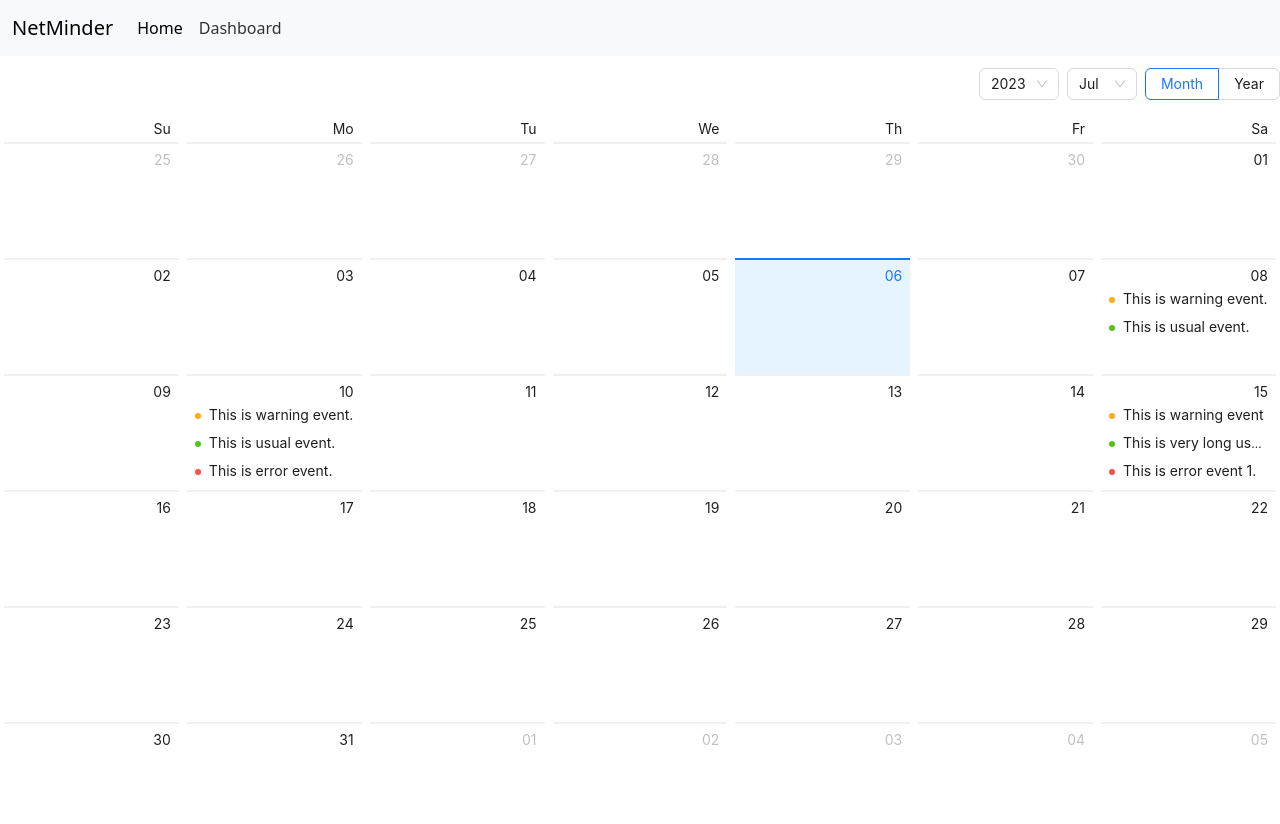
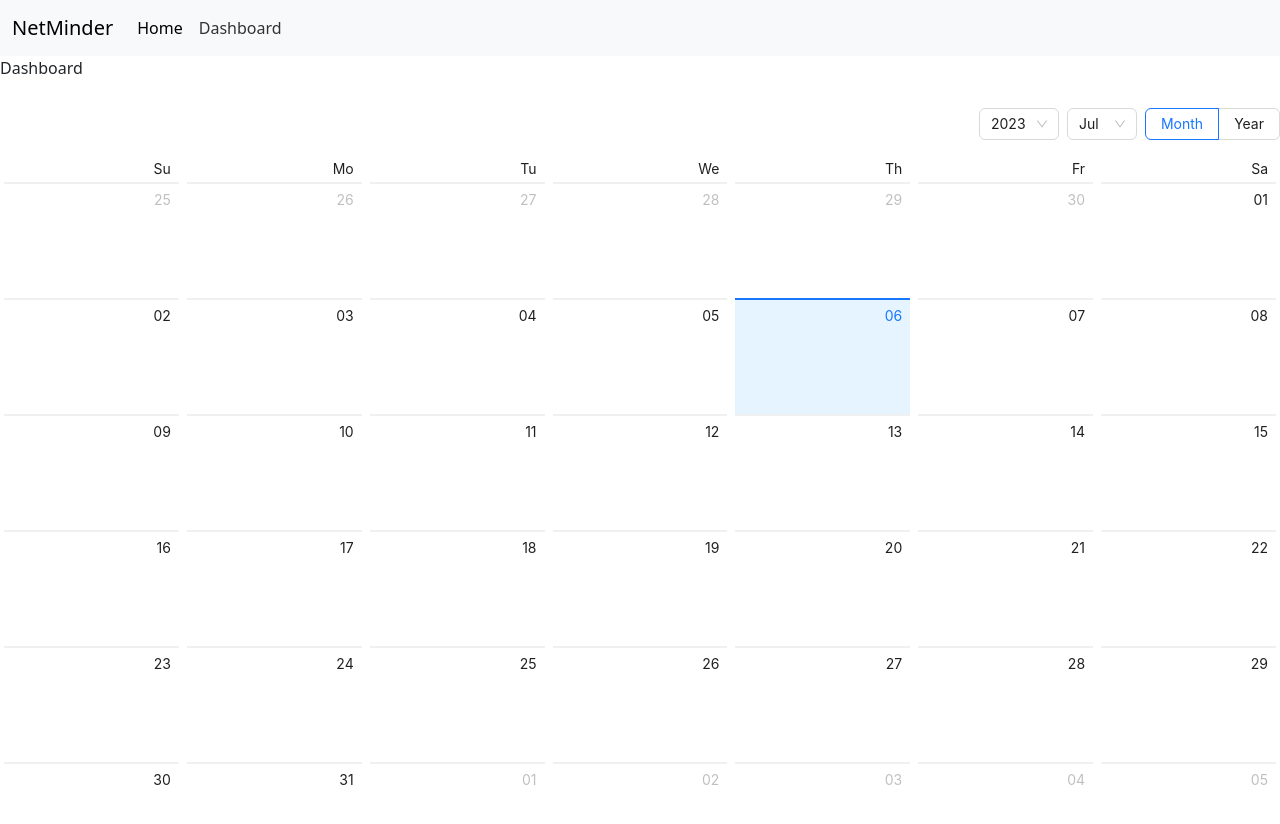
Before and after one commit to React-Rangers/Netminder-Frontend, a React (Create React App) app: page / in a window 1280 px wide. Both pictures are taken after a click on the link "Dashboard". Shown: the top 824 px of the page. Built offline with nearby package versions, Linux system fonts and the light colour scheme.

Commit message:
Getting the calendar to display properly to the page

```diff
--- a/src/App.js
+++ b/src/App.js
@@ -1,7 +1,7 @@
 import React, { useState } from "react";
 import Navbar from "./components/Navbar";
 import Home from "./pages/Home";
-import Placeholder from "./pages/Dashboard";
+import Dashboard from "./pages/Dashboard";
 
 const App = () => {
   const [currentPage, setCurrentPage] = useState("Home");
@@ -9,8 +9,8 @@ const App = () => {
     if (currentPage === "Home") {
       return <Home />;
     }
-    if (currentPage === "Placeholder") {
-      return <Placeholder />;
+    if (currentPage === "Dashboard") {
+      return <Dashboard />;
     }
   }
   return (
--- /dev/null
+++ b/src/components/Calendar.jsx
@@ -0,0 +1,12 @@
+import React from "react";
+import {Calendar} from "antd"
+
+function CalendarDisplay() {
+    return(
+       <div className="Calendar">
+        <Calendar/>
+       </div>
+    )
+}
+
+export default CalendarDisplay
--- a/src/components/Navbar.jsx
+++ b/src/components/Navbar.jsx
@@ -1,6 +1,6 @@
 import React from 'react';
-// import Dashboard from '../pages/Dashboard';
-import Placeholder from '../pages/Dashboard';
+import Dashboard from '../pages/Dashboard';
+
 
 const Navbar = ({ setCurrentPage }) => {
   return (
@@ -13,7 +13,7 @@ const Navbar = ({ setCurrentPage }) => {
         <div className='collapse navbar-collapse' id='navbarNavAltMarkup'>
           <div className='navbar-nav'>
             <a onClick={() => setCurrentPage('Home')} className='nav-link active' aria-current='page' href='#'>Home</a>
-            <a onClick={() => setCurrentPage('Placeholder')} className='nav-link' href='#'>Dashboard</a>
+            <a onClick={() => setCurrentPage('Dashboard')} className='nav-link' href='#'>Dashboard</a>
           </div>
         </div>
       </div>
--- a/src/pages/Dashboard.jsx
+++ b/src/pages/Dashboard.jsx
@@ -1,112 +1,20 @@
-import { Badge, Calendar } from 'antd';
-const getListData = (value) => {
-  let listData;
-  switch (value.date()) {
-    case 8:
-      listData = [
-        {
-          type: 'warning',
-          content: 'This is warning event.',
-        },
-        {
-          type: 'success',
-          content: 'This is usual event.',
-        },
-      ];
-      break;
-    case 10:
-      listData = [
-        {
-          type: 'warning',
-          content: 'This is warning event.',
-        },
-        {
-          type: 'success',
-          content: 'This is usual event.',
-        },
-        {
-          type: 'error',
-          content: 'This is error event.',
-        },
-      ];
-      break;
-    case 15:
-      listData = [
-        {
-          type: 'warning',
-          content: 'This is warning event',
-        },
-        {
-          type: 'success',
-          content: 'This is very long usual event。。....',
-        },
-        {
-          type: 'error',
-          content: 'This is error event 1.',
-        },
-        {
-          type: 'error',
-          content: 'This is error event 2.',
-        },
-        {
-          type: 'error',
-          content: 'This is error event 3.',
-        },
-        {
-          type: 'error',
-          content: 'This is error event 4.',
-        },
-      ];
-      break;
-    default:
-  }
-  return listData || [];
-};
-const getMonthData = (value) => {
-  if (value.month() === 8) {
-    return 1394;
-  }
-};
-const Placeholder = () => {
-  const monthCellRender = (value) => {
-    const num = getMonthData(value);
-    return num ? (
-      <div className="notes-month">
-        <section>{num}</section>
-        <span>Backlog number</span>
+import CalendarDisplay from "../components/Calendar";
+
+const Dashboard = () => {
+  return (
+    <section>
+      <div>
+        <p>
+          Dashboard
+        </p>
       </div>
-    ) : null;
-  };
-  const dateCellRender = (value) => {
-    const listData = getListData(value);
-    return (
-      <ul className="events">
-        {listData.map((item) => (
-          <li key={item.content}>
-            <Badge status={item.type} text={item.content} />
-          </li>
-        ))}
-      </ul>
-    );
-  };
-  const cellRender = (current, info) => {
-    if (info.type === 'date') return dateCellRender(current);
-    if (info.type === 'month') return monthCellRender(current);
-    return info.originNode;
-  };
-  return <Calendar cellRender={cellRender} />;
-};
+      <body>
+        <div>
+          <CalendarDisplay/>
+        </div>
+      </body>
+    </section>
+  )
+}
 
-// const Dashboard = () => {
-//     return(
-//         <section>
-//             <div>
-//                 <p>
-//                     Dashboard
-//                 </p>
-//             </div>
-//         </section>
-//     )
-// }
-
-export default Placeholder
+export default Dashboard
```
